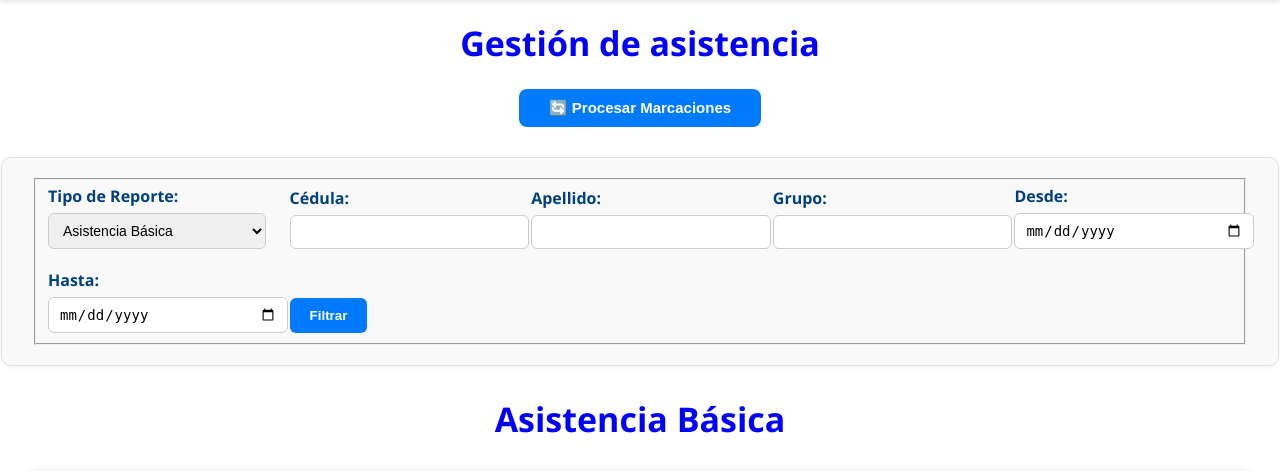
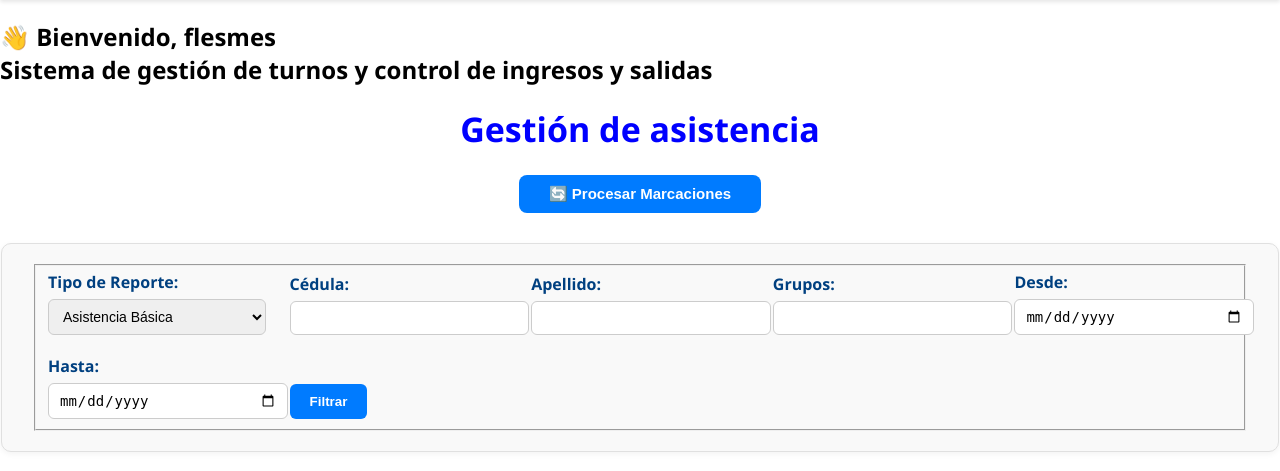
Before and after one commit to FernandoLesmes/biometrico, a Django app: page /reportes/ in a window 1280 px wide. Shown: the part 66-537 px from the top of the page. Run offline with Django 5.2, Linux system fonts and the light colour scheme; a user stored in the database is signed in; data that the repository does not hold is empty.

Commit message:
usuario solo podra ver los reportes si es el jefe de area o supervisor del grupo

```diff
--- a/API/templates/reportes.html
+++ b/API/templates/reportes.html
@@ -22,6 +22,11 @@
         <a href="{% url 'configuracion' %}" class="box {% if request.path == '/configuracion/' %}activo{% endif %}">Configuraciones</a>
     </div>
     </header>
+
+    <h2 class="bienvenida">
+        👋 Bienvenido, <span class="usuario">{{ user.username }}</span><br>
+        <span class="subtitulo">Sistema de gestión de turnos y control de ingresos y salidas</span>
+    </h2>
 
     <h1 class="titulo-reportes">Gestión de asistencia</h1>
 
@@ -58,10 +63,14 @@
                 <input type="text" name="apellidos" value="{{ request.GET.apellidos }}">
             </div>
 
+
             <div class="campo">
-                <label>Grupo:</label>
-                <input type="text" name="grupo" value="{{ request.GET.grupo }}">
+                <label>Grupos:</label>
+                <input type="text" name="grupos" value="{{ request.GET.grupos }}">
             </div>
+
+
+
 
             <div class="campo">
                 <label>Desde:</label>
--- a/API/utils/reportes.py
+++ b/API/utils/reportes.py
@@ -38,15 +38,14 @@ def generar_reporte_basico(filtros):
     if filtros.get("apellidos"):
         punches = punches.filter(employee__emp_lastname__icontains=filtros["apellidos"])
 
-
     if filtros.get("grupo"):
-        punches = punches.filter(employee__emp_group__nombre__icontains=filtros["grupo"])
+        punches = punches.filter(employee__emp_group_id=filtros["grupo"])
 
     punches = punches.filter(employee__emp_active=True)
 
-
     if filtros.get('desde'):
         punches = punches.filter(punch_time__date__gte=filtros['desde'])
+
     if filtros.get('hasta'):
         punches = punches.filter(punch_time__date__lte=filtros['hasta'])
 
@@ -80,6 +79,7 @@ def generar_reporte_basico(filtros):
 
 
 
+
 # ========================
 # ✅ Reporte de horas extras
 # ========================
@@ -94,10 +94,9 @@ def reporte_horas_extras(filtros):
         registros = registros.filter(empleado__emp_lastname__icontains=filtros['apellidos'])
 
     if filtros.get('grupo'):
-        registros = registros.filter(empleado__emp_group__nombre__icontains=filtros['grupo'])
+        registros = registros.filter(empleado__emp_group_id=filtros['grupo'])
 
     registros = registros.filter(empleado__emp_active=True)
-
 
     if filtros.get('desde'):
         registros = registros.filter(fecha__gte=filtros['desde'])
@@ -128,50 +127,11 @@ def reporte_horas_extras(filtros):
 
 
 
+
 # ========================
 # ✅ Vista de reportes (unificada)
 # ========================
-def reportes_view(request):
-    tipo = request.GET.get("tipo", "basico")
-    apellidos = request.GET.get("apellidos")
-    grupo = request.GET.get("grupo")
-    cedula = request.GET.get("cedula")
-    desde = request.GET.get("desde")
-    hasta = request.GET.get("hasta")
 
-    # ✅ Si no hay fechas en el filtro, usamos el mes actual (por defecto)
-    if not desde:
-        desde = now().replace(day=1).strftime('%Y-%m-%d')  # Primer día del mes actual
-    if not hasta:
-        hasta = now().strftime('%Y-%m-%d')  # Fecha de hoy
-
-    # ✅ Convertimos a tipo date
-    fecha_inicio = parse_fecha(desde)
-    fecha_fin = parse_fecha(hasta)
-
-    # ✅ Procesamos solo si hay fechas válidas
-    if fecha_inicio and fecha_fin:
-        procesar_marcaciones(fecha_inicio, fecha_fin)
-
-    filtros = {
-        'apellidos': apellidos,
-        'grupo': grupo,
-        'cedula': cedula,
-        'desde': fecha_inicio,
-        'hasta': fecha_fin,
-    }
-
-    if tipo == 'basico':
-        datos = generar_reporte_basico(filtros)
-    elif tipo == 'horas_extras':
-        datos = reporte_horas_extras(filtros)
-    else:
-        datos = []
-
-    return render(request, 'reportes.html', {
-        'datos': datos,
-        'tipo': tipo
-    })
 
 # ========================
 # ✅ Turnos especiales (Turno 3)
--- a/API/utils/turnos.py
+++ b/API/utils/turnos.py
@@ -182,8 +182,8 @@ TURNOS = {
     },
     8: {
         "nombre": "Turno 8",
-        "hora_entrada_min": time(5, 0),
-        "hora_entrada_max": time(6, 10),
+        "hora_entrada_min": time(6, 0),
+        "hora_entrada_max": time(7, 10),
         "hora_salida": time(17, 0),
         "horas_turno": 9,
         "autoriza_extra": False,
--- a/API/views.py
+++ b/API/views.py
@@ -54,12 +54,17 @@ from django.db import transaction
 from django.contrib.auth import update_session_auth_hash
 
 
+def parse_fecha(fecha_str):
+    try:
+        return datetime.strptime(fecha_str.strip().rstrip('-'), "%Y-%m-%d").date()
+    except Exception:
+        return None
+
+
+
 # ================== VISTAS GENERALES ==================
 def home(request):
     return render(request, 'home.html')
-
-
-
 
 
 def configuracion_view(request):
@@ -509,6 +514,10 @@ def reporte_turnos(request):
     asignaciones = EmpleadoTurno.objects.select_related('empleado', 'turno').all()
     return render(request, 'reportes/turnos.html', {'asignaciones': asignaciones})
 
+
+
+
+from API.models import HrGroup, GrupoSupervisor  # asegúrate de tener esto
 def reportes_view(request):
     tipo = request.GET.get("tipo", "basico")
     cedula = request.GET.get("cedula")
@@ -517,40 +526,64 @@ def reportes_view(request):
     desde = request.GET.get("desde")
     hasta = request.GET.get("hasta")
 
-    from API.utils.reportes import parse_fecha  # Evitamos import circular
     fecha_inicio = parse_fecha(desde)
     fecha_fin = parse_fecha(hasta)
+
+    filtros = {
+        'apellidos': apellidos,
+        'grupo': None,  # Por defecto sin grupo
+        'cedula': cedula,
+        'desde': fecha_inicio,
+        'hasta': fecha_fin,
+    }
+
+    grupos_contexto = HrGroup.objects.none()
 
     if hasattr(request.user, 'hremployee'):
         empleado = request.user.hremployee
         rol = empleado.emp_role.nombre.lower()
 
-        if rol != 'administrador':
-            # ✅ Listado de grupos que puede ver este usuario (como jefe o supervisor)
-            grupos_jefe = HrGroup.objects.filter(jefe_planta=empleado).values_list('id', flat=True)
-            grupos_supervisor = GrupoSupervisor.objects.filter(supervisor=empleado).values_list('grupo_id', flat=True)
-            grupos_autorizados = set(grupos_jefe) | set(grupos_supervisor)
+        if rol in ['administrador', 'líder hse']:
+            grupos_contexto = HrGroup.objects.all()
+            # 👇 Solo se filtra si el admin selecciona un grupo explícitamente
+            if grupo:
+                try:
+                    filtros['grupo'] = int(grupo)
+                except ValueError:
+                    return render(request, 'reportes.html', {'error': '❌ Grupo inválido.'})
+        else:
+            grupos_jefe = HrGroup.objects.filter(jefe_planta=empleado)
+            grupos_supervisor = HrGroup.objects.filter(gruposupervisor__supervisor=empleado)
+            grupos_contexto = (grupos_jefe | grupos_supervisor).distinct()
 
-            # ❌ Si pidió un grupo que no le pertenece, lo bloqueamos
-            if grupo and int(grupo) not in grupos_autorizados:
-                return render(request, 'reportes.html', {'error': '❌ No tienes permiso para ver este grupo.'})
+            if grupo:
+                try:
+                    grupo_id = int(grupo)
+                    if grupo_id not in grupos_contexto.values_list('id', flat=True):
+                        return render(request, 'reportes.html', {'error': '❌ No tienes permiso para ver este grupo.'})
+                    filtros['grupo'] = grupo_id
+                except ValueError:
+                    return render(request, 'reportes.html', {'error': '❌ Grupo inválido.'})
+            elif grupos_contexto.exists():
+                filtros['grupo'] = grupos_contexto.first().id
+            else:
+                return render(request, 'reportes.html', {'error': '❌ No tienes grupos asignados.'})
 
-            # Si no se especificó grupo y tiene acceso a alguno, se lo asignamos automáticamente
-            if not grupo and grupos_autorizados:
-                grupo = list(grupos_autorizados)[0]
+    print("🔍 Filtros:", filtros)
+
+    datos = generar_reporte_basico(filtros) if tipo == 'basico' else reporte_horas_extras(filtros)
+
+    return render(request, 'reportes.html', {
+        'datos': datos,
+        'tipo': tipo,
+        'grupos': grupos_contexto
+    })
 
 
 
-    filtros = {
-        'apellidos': apellidos,
-        'grupo': grupo,
-        'cedula': cedula,
-        'desde': fecha_inicio,
-        'hasta': fecha_fin,
-    }
 
-    datos = generar_reporte_basico(filtros) if tipo == 'basico' else reporte_horas_extras(filtros)
-    return render(request, 'reportes.html', {'datos': datos, 'tipo': tipo})
+
+
 
 
 def ejecutar_procesamiento(request):
```
Also changed, not shown: API/sync_reloj.py (+24 -10 lines).
